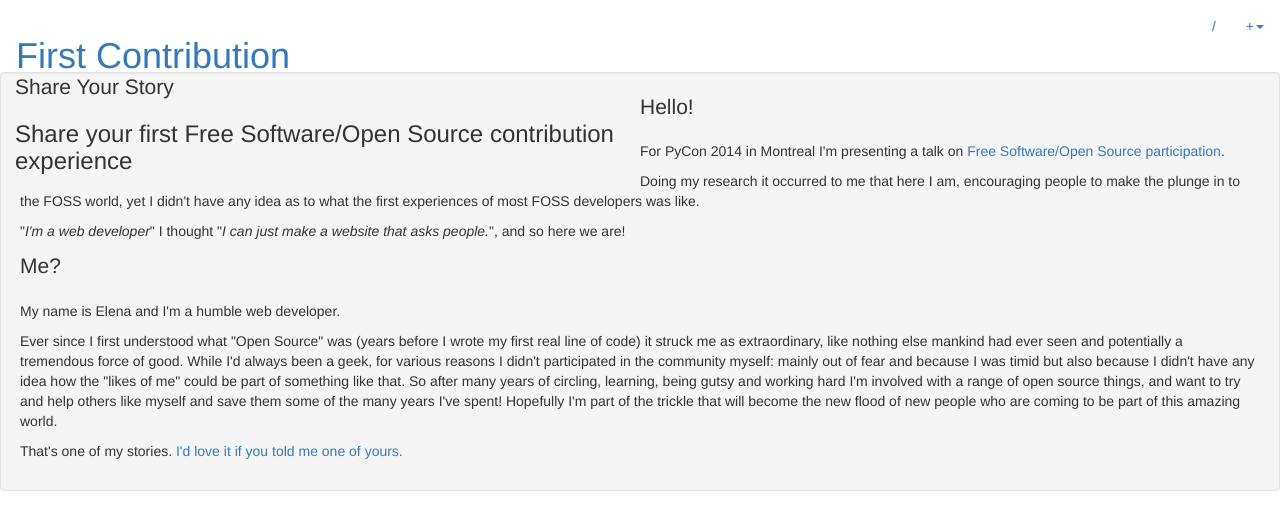
After one commit to elena/first-contrib, a Django app: template templates/about.html in a window 1280 px wide. The commit adds this page. Shown: the top 530 px of the page. Run offline with Django 3.2, Linux system fonts and the light colour scheme; the template is opened without the code that fills it, so the values that code supplies are empty; parts of the project's set-up code (start-up, migrations or seed data) failed here and were passed over; some libraries are stand-ins or nearby versions.

Commit message:
Added bunch of templates.

```diff
--- /dev/null
+++ b/templates/about.html
@@ -0,0 +1,16 @@
+{% extends 'base.html' %}
+
+{% block content %}
+
+<p class="lead">Hello!</p>
+
+<p>For PyCon 2014 in Montreal I'm presenting a talk on <a href="https://us.pycon.org/2014/schedule/presentation/196/">Free Software/Open Source participation</a>.</p>
+<p>Doing my research it occurred to me that here I am, encouraging people to make the plunge in to the FOSS world, yet I didn't have any idea as to what the first experiences of most FOSS developers was like.</p>
+<p>"<em>I'm a web developer</em>" I thought "<em>I can just make a website that asks people.</em>", and so here we are!</p>
+
+<p class="lead">Me?</p>
+<p>My name is Elena and I'm a humble web developer.</p>
+<p>Ever since I first understood what "Open Source" was (years before I wrote my first real line of code) it struck me as extraordinary, like nothing else mankind had ever seen and potentially a tremendous force of good. While I'd always been a geek, for various reasons I didn't participated in the community myself: mainly out of fear and because I was timid but also because I didn't have any idea how the "likes of me" could be part of something like that. So after many years of circling, learning, being gutsy and working hard I'm involved with a range of open source things, and want to try and help others like myself and save them some of the many years I've spent! Hopefully I'm part of the trickle that will become the new flood of new people who are coming to be part of this amazing world.</p>
+<p>That's one of my stories. <a href="{%  url 'story_add' %}">I'd love it if you told me one of yours.</a></p>
+
+{% endblock %}
--- a/templates/base.html
+++ b/templates/base.html
@@ -58,14 +58,15 @@
       <h3>Share your first Free Software/Open Source contribution experience</h3>
     </div>
 
+    <div class="well">
     {% block content %}{% endblock %}
+    </div>
 
   </div>
 
   <script type='text/javascript' src="//ajax.googleapis.com/ajax/libs/jquery/1.9.1/jquery.min.js"></script>
   <script type='text/javascript' src="//netdna.bootstrapcdn.com/bootstrap/3.0.3/js/bootstrap.min.js"></script>
 
-  <!-- JavaScript jQuery code from Bootply.com editor -->
   <script type='text/javascript'>
     $(document).ready(function() {
 
@@ -73,5 +74,6 @@
 
     });
   </script>
+  {% block extrascripts %}{% endblock %}
 </body>
 </html>
```
Also changed, not shown: templates/forms.html (+19 -7 lines), templates/success.html (added, +8 -0 lines).
